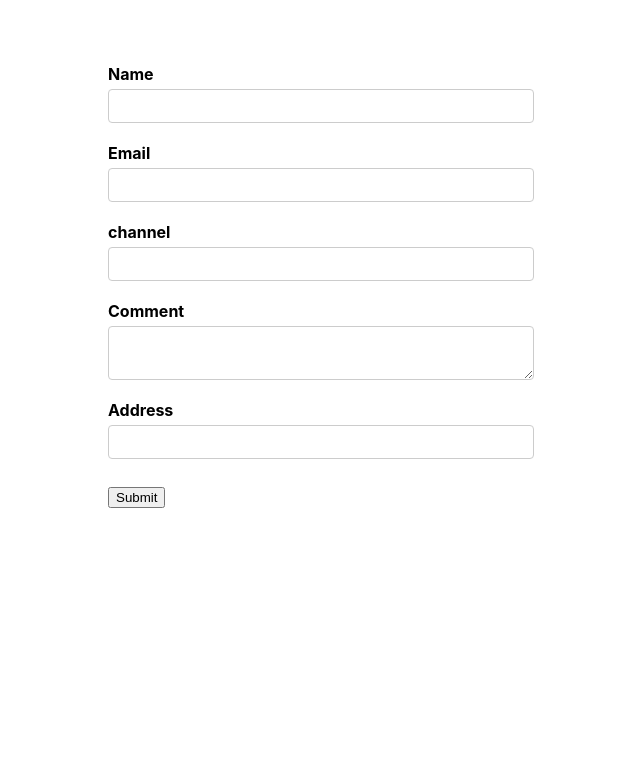
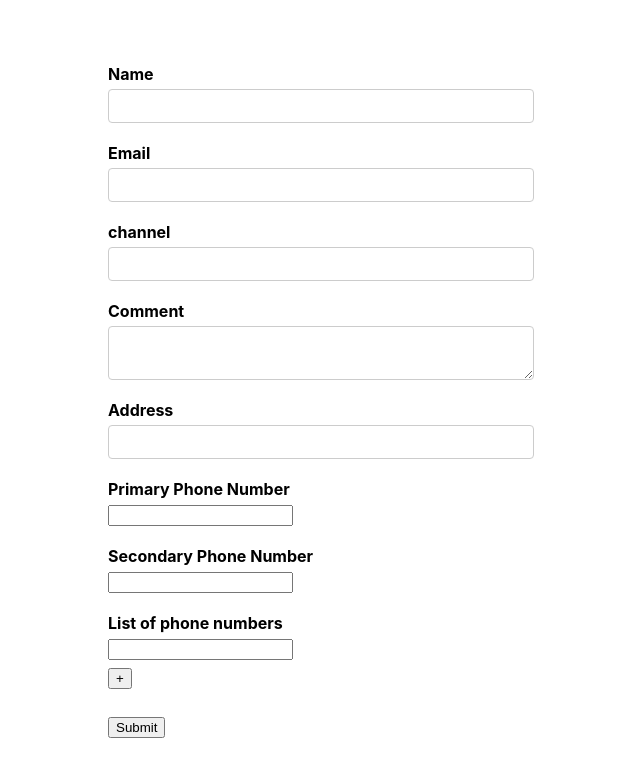
Before and after one commit to kabszac/react-formik, a React (Create React App) app: page / in a window 1280 px wide. Shown: the top 776 px of the page, without its empty margins (319-959 px from the left). Built offline with nearby package versions, Linux system fonts and the light colour scheme.

Commit message:
Added array and fieldArray component to our component

```diff
--- a/src/components/YoutubeForm.js
+++ b/src/components/YoutubeForm.js
@@ -1,5 +1,5 @@
 import React from 'react';
-import { Formik, Form,  Field, ErrorMessage } from 'formik';
+import { Formik, Form,  Field, ErrorMessage, FieldArray } from 'formik';
 import * as Yup from 'yup'
 import TextError from './TextError';
 
@@ -8,7 +8,9 @@
     email: '',
     channel: '',
     comments:'',
-    address:''
+    address:'',
+    phoneNumbers: ['', ''],
+    phNumbers: ['']
 }
 
 
@@ -88,7 +90,54 @@
                     </Field>
                 </div>
 
-                <button>Submit</button>
+                <div className="form-control">
+                    <label htmlFor="primaryPh"> Primary Phone Number</label>
+                    <Field
+                        id='primaryPh'
+                        name='phoneNumbers[0]'
+                    />
+                </div>
+
+                <div className="form-control">
+                    <label htmlFor="secondaryPh"> Secondary Phone Number</label>
+                    <Field
+                        id='secondaryPh'
+                        name='phoneNumbers[1]'
+                    />
+                </div>
+
+
+                <div className='form-control'>
+                    <label>List of phone numbers</label>
+                    <FieldArray name='phNumbers'>
+                        {fieldArrayProps => {
+                        const { push, remove, form } = fieldArrayProps
+                        const { values } = form
+                        const { phNumbers } = values
+                        // console.log('fieldArrayProps', fieldArrayProps)
+                        // console.log('Form errors', form.errors)
+                        return (
+                            <div>
+                            {phNumbers.map((phNumber, index) => (
+                                <div key={index}>
+                                <Field name={`phNumbers[${index}]`} />
+                                {index > 0 && (
+                                    <button type='button' onClick={() => remove(index)}>
+                                    -
+                                    </button>
+                                )}
+                                </div>
+                            ))}
+                            <button type='button' onClick={() => push('')}>
+                                +
+                            </button>
+                            </div>
+                        )
+                        }}
+                    </FieldArray>
+                </div>
+
+                <button type='submit'>Submit</button>
             </Form>
         </Formik>
     );
```
